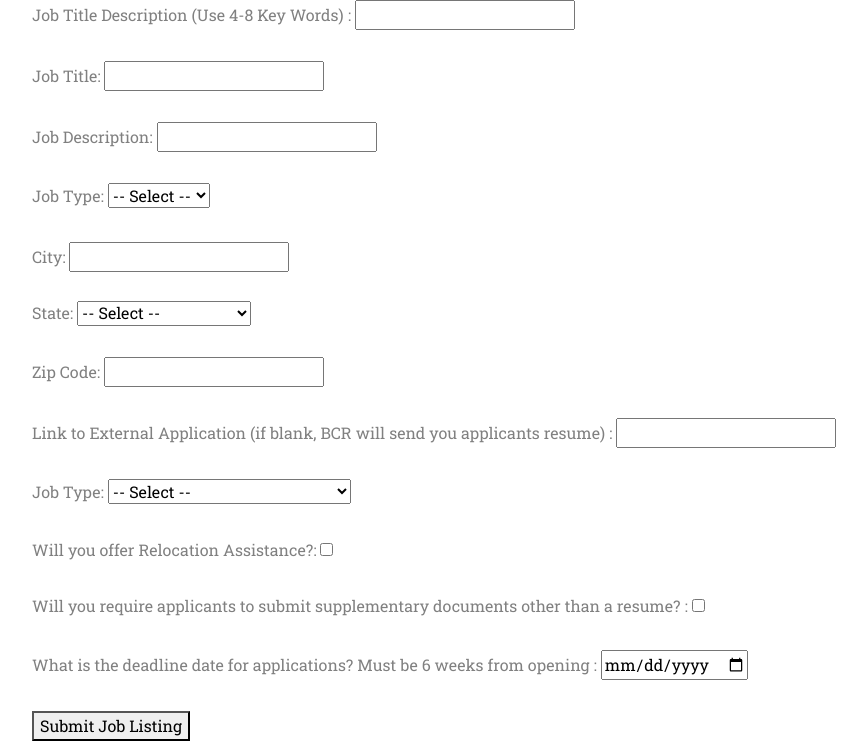
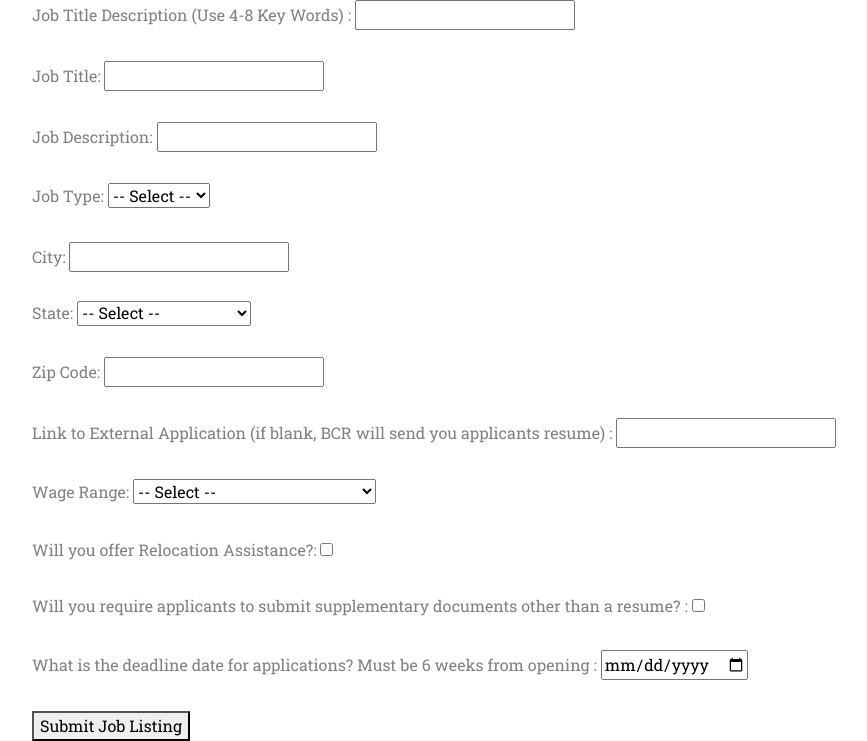
Before and after one commit to ISJuniorCore13/INTEX, a Django app: page /addjob/ in a window 1280 px wide. Shown: the part 95-836 px from the top of the page, without its empty margins (51-918 px from the left). Run offline with Django 3.2, Linux system fonts and the light colour scheme; some libraries are stand-ins or nearby versions; some web fonts are replaced.

Commit message:
Add Listing Fix

```diff
--- a/templates/homePage/addlisting.html
+++ b/templates/homePage/addlisting.html
@@ -116,7 +116,7 @@ deadline_date
             </tr>
             <tr>
                 <td>
-                    <label for='job_type' style="color: gray;">Job Type: </label>
+                    <label for='wage_range' style="color: gray;">Wage Range: </label>
                     <select id="wage_range" name="wage_range" required>
                         <option disabled selected value> -- Select -- </option>
                         <option value="min">State Minimum Hourly Wage</option>
@@ -138,7 +138,7 @@ deadline_date
                     <input type="checkbox" name='relocation_assistance' id='relocation_assistance'>
                     <br><br>
                     <label for='extra_documents' style="color: gray;">Will you require applicants to submit supplementary documents other than a resume? : </label>
-                    <input type="checkbox" name='relocation_assistance' id='relocation_assistance'>
+                    <input type="checkbox" name='extra_documents' id='extra_documents'>
                     <br><br>
                     <label for='deadline_date' style="color: gray;">What is the deadline date for applications? Must be 6 weeks from opening : </label>
                     <input type="date" name='deadline_date' id='deadline_date' required>
```
Also changed, not shown: 1 other file.
